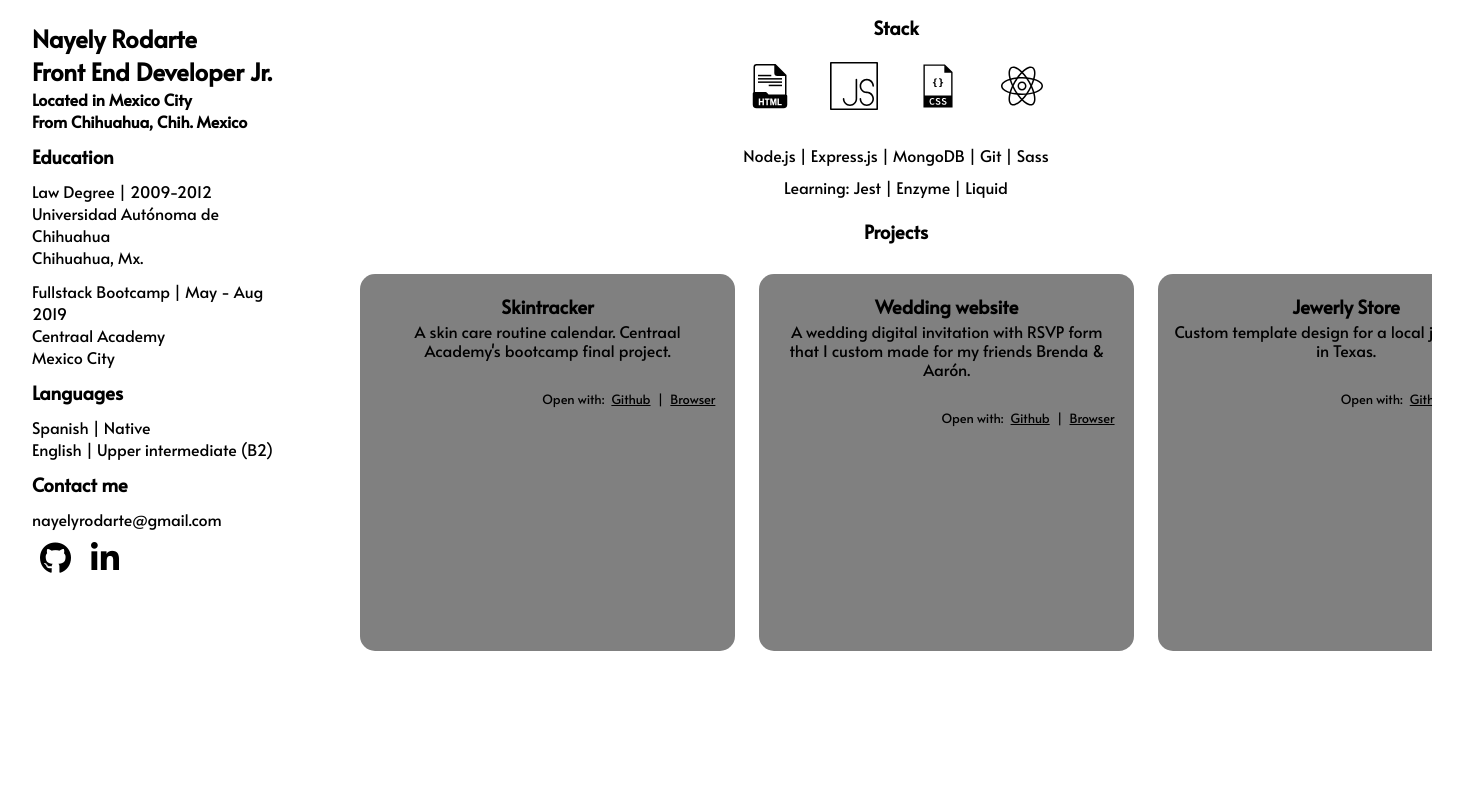
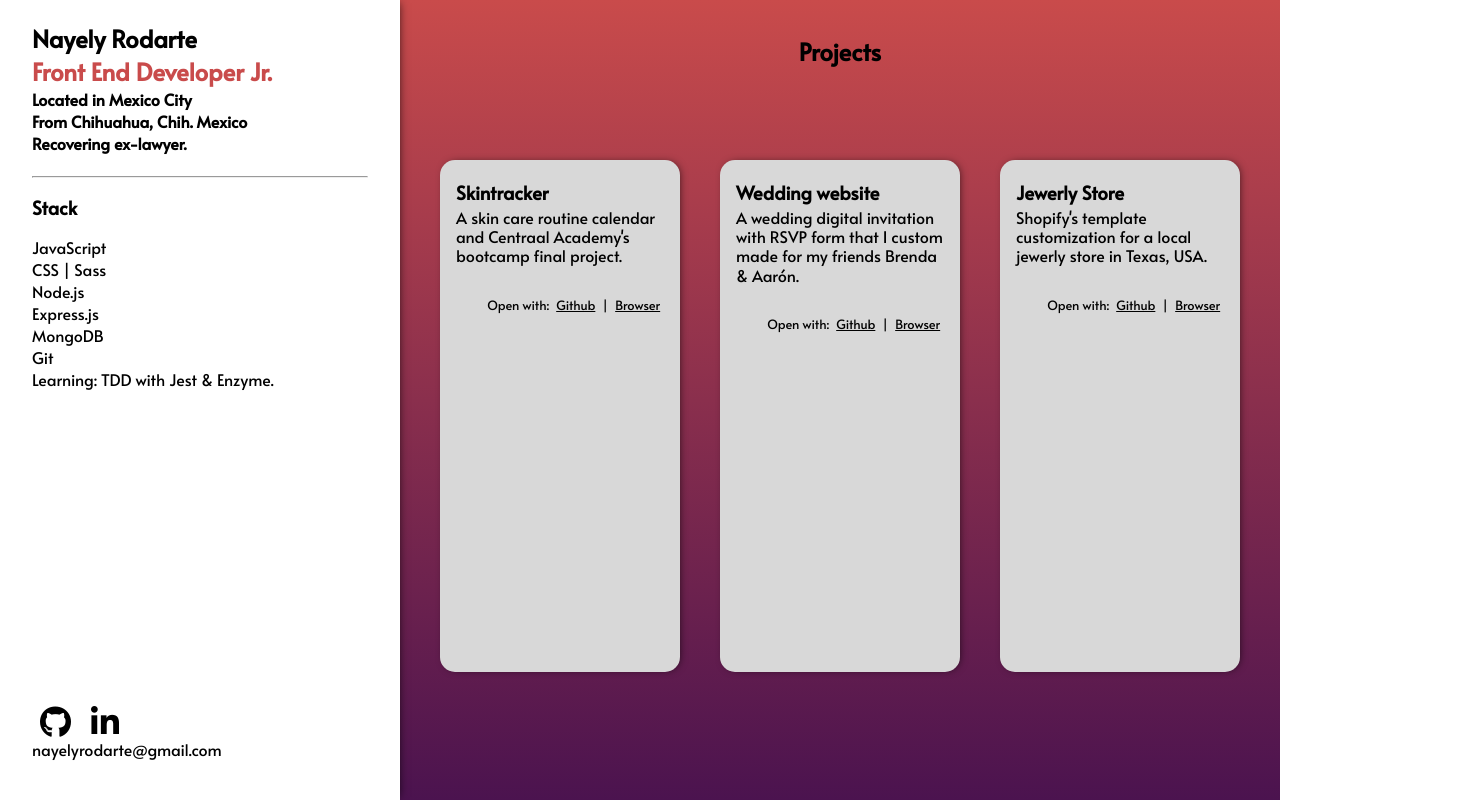
Before and after one commit to nayelyrodarte/portfolio, a plain HTML site: page index.html in a window 1280 px wide. Shown: the whole page, 1472 px wide, since content can reach past the window. Drawn offline with Linux system fonts and the light colour scheme.

Commit message:
Add alternate design with gradient

```diff
--- a/index.html
+++ b/index.html
@@ -1,5 +1,6 @@
 <!DOCTYPE html>
 <html lang="en">
+
 <head>
   <meta charset="UTF-8" />
   <meta name="viewport" content="width=device-width, initial-scale=1.0" />
@@ -10,96 +11,57 @@
 
 <body>
   <section class="left-side-panel">
+    <img src="" alt="" />
     <header>
-        <img src="" alt="" />
       <h1>Nayely Rodarte</h1>
       <h2>Front End Developer Jr.</h2>
       <h4>Located in Mexico City</h4>
       <h4>From Chihuahua, Chih. Mexico</h4>
+      <h4>Recovering ex-lawyer.</h4>
     </header>
 
-      <div class="education">
-        <h3>Education</h3>
-        <div>
-          <p>
-            Law Degree | 2009-2012 <br />
-            Universidad Autónoma de Chihuahua <br />
-            Chihuahua, Mx.
-          </p>
-        </div>
+    <br/>
+    <hr/>
 
     <div>
+      <h3>Stack</h3>
+      <div>
+        <p>JavaScript</p>
+        <p>CSS | Sass</p>
+          <p>Node.js</p>
+          <p>Express.js</p>
+          <p>MongoDB</p>
+           <p>Git</p>
+
         <p>
-            Fullstack Bootcamp | May - Aug 2019 <br />
-            Centraal Academy <br />
-            Mexico City
+          <span>Learning:</span>
+          TDD with Jest & Enzyme.
         </p>
       </div>
     </div>
 
-      <div class="languages">
-        <h3>Languages</h3>
-        <div>
-          <p>Spanish | Native</p>
-          <p>English | Upper intermediate (B2)</p>
-        </div>
-      </div>
-
-      <div class="contact">
-        <h3>Contact me</h3>
-        <div><p>nayelyrodarte@gmail.com</p></div>
-        <a
-          href="https://github.com/nayelyrodarte"
-          target="_blank"
-          alt="github profile"
-          ><i class="fa fa-github fa-2x"></i
-        ></a>
-        <a
-          href="https://www.linkedin.com/in/nayely-rodb"
-          target="_blank"
-          alt="linkedin profile"
-          ><i class="fa fa-linkedin fa-2x"></i
-        ></a>
+      <div class="social-media">
+        <a href="https://github.com/nayelyrodarte" target="_blank" alt="github profile"><i
+            class="fa fa-github fa-2x"></i></a>
+        <a href="https://www.linkedin.com/in/nayely-rodb" target="_blank" alt="linkedin profile"><i
+            class="fa fa-linkedin fa-2x"></i></a>
+            <p>nayelyrodarte@gmail.com</p>
       </div>
   </section>
 
   <section class="right-side-panel">
-      <div class="stack">
-        <h3>Stack</h3>
-        <div>
-          <img src="./img/HTML_logo.svg" alt="HTML_logo" />
-          <img src="./img/JS_logo.svg" alt="Javascript_logo" />
-          <img src="./img/CSS_logo.svg" alt="CSS_logo" />
-          <img src="./img/ReactJs_logo.svg" alt="Reactjs_logo" />
-          <p>
-            <span>Node.js</span> | <span>Express.js</span> |
-            <span>MongoDB</span> | <span>Git</span> |
-            <span>Sass</span>
-          </p>
-          <p>
-            <span>Learning:</span>
-            <span>Jest</span> | <span>Enzyme</span> | Liquid
-          </p>
-        </div>
-      </div>
-
-      <div class="projects">
       <h3>Projects</h3>
       <div class="projects-grid">
         <div class="card">
           <h3>Skintracker</h3>
           <p>
-              A skin care routine calendar. Centraal Academy's bootcamp final
+            A skin care routine calendar and Centraal Academy's bootcamp final
             project.
           </p>
           <img src="" alt="" />
           <p>
             Open with:
-              <a
-                href="https://github.com/nayelyrodarte/skin-tracker"
-                target="_blank"
-                >Github</a
-              >
+            <a href="https://github.com/nayelyrodarte/skin-tracker" target="_blank">Github</a>
             |
             <a href="#" target="_blank">Browser</a>
           </p>
@@ -113,11 +75,7 @@
           <img src="" alt="" />
           <p>
             Open with:
-              <a
-                href="https://github.com/nayelyrodarte/skin-tracker"
-                target="_blank"
-                >Github</a
-              >
+            <a href="https://github.com/nayelyrodarte/skin-tracker" target="_blank">Github</a>
             |
             <a href="#" target="_blank">Browser</a>
           </p>
@@ -125,22 +83,18 @@
         <div class="card">
           <h3>Jewerly Store</h3>
           <p>
-              Custom template design for a local jewerly store in Texas.
+            Shopify's template customization for a local jewerly store in Texas, USA.
           </p>
           <img src="" alt="" />
           <p>
             Open with:
-              <a
-                href="https://github.com/nayelyrodarte/skin-tracker"
-                target="_blank"
-                >Github</a
-              >
+            <a href="https://github.com/nayelyrodarte/skin-tracker" target="_blank">Github</a>
             |
             <a href="#" target="_blank">Browser</a>
           </p>
         </div>
       </div>
-      </div>
   </section>
 </body>
+
 </html>
--- a/styles.css
+++ b/styles.css
@@ -1,40 +1,30 @@
 @import url('https://fonts.googleapis.com/css2?family=Alata&display=swap');
-@import url('https://fonts.googleapis.com/css2?family=Playfair+Display&display=swap');
 
 :root {
-}
-
-/* Chrome/Edge/Safari */
-*::-webkit-scrollbar {
-  width: 12px;
-}
-*::-webkit-scrollbar-track {
-  background: grey;
-}
-
-*::-webkit-scrollbar-thumb {
-  background-color: palevioletred;
-  border-radius: 25px;
-  border: 2px solid palevioletred;
+  --accent-color: #c94b4b;
+  --hover-links-color: #4b134f;
+  --light-gray: rgb(216, 216, 216);
 }
 
 * {
   margin: 0;
   padding: 0;
   scrollbar-width: thin;
-  scrollbar-color: blue orange;
+  scrollbar-color: var(--accent-color) var(--accent-color);
 }
 
 body {
-  text-align: center;
   font-family: 'Alata';
   display: grid;
-  grid-template-columns: 20em 72em;
+  grid-template-columns: 25em 1fr;
+}
+
+h2 {
+  color: var(--accent-color);
 }
 
 img {
-  width: 3em;
-  margin: 0.5em 1em;
+  width: 2.5em;
 }
 
 a {
@@ -47,37 +37,74 @@ i {
 }
 
 i:hover {
-  color: palevioletred;
+  color: var(--hover-links-color);
 }
 
 div {
-  margin: 0.7em 0;
+  margin: 1em 0;
+}
+
+hr {
+  color: var(--light-gray);
 }
 
 .left-side-panel {
+  position: relative;
   text-align: left;
-  margin: 0em 2em;
+  padding: 0 2em;
+  background: white;
+  -webkit-box-shadow: 2px 0px 9px -3px rgba(0, 0, 0, 0.75);
+  -moz-box-shadow: 2px 0px 9px -3px rgba(0, 0, 0, 0.75);
+  box-shadow: 2px 0px 9px -3px rgba(0, 0, 0, 0.75);
+}
+
+.social-media {
+  position: absolute;
+  bottom: 2%;
+  padding: 0.5em 0;
 }
 
 .right-side-panel {
+  height: 100vh;
   line-height: 2em;
+  background: #c94b4b; /* fallback for old browsers */
+  background: -webkit-linear-gradient(
+    to top,
+    #4b134f,
+    #c94b4b
+  ); /* Chrome 10-25, Safari 5.1-6 */
+  background: linear-gradient(
+    to top,
+    #4b134f,
+    #c94b4b
+  ); /* W3C, IE 10+/ Edge, Firefox 16+, Chrome 26+, Opera 12+, Safari 7+ */
+}
+
+.right-side-panel > h3 {
+  text-align: center;
+  font-size: 1.5em;
+  padding: 1.5em;
 }
 
 .projects-grid {
-  overflow-x: scroll;
-  margin: 1em 2.5em;
+  margin: 2.5em;
   display: grid;
-  gap: 1.5em;
+  gap: 1em;
   justify-content: space-between;
-  grid-template-columns: repeat(3, 35%);
+  grid-template-columns: repeat(3, 30%);
   grid-template-rows: 1fr;
-  height: 25em;
 }
 
 .card {
   border-radius: 15px;
-  background-color: gray;
+  background-color: rgb(216, 216, 216);
   padding: 1em;
+  text-align: left;
+  height: 30em;
+
+  -webkit-box-shadow: 2px 0px 9px -3px rgba(0, 0, 0, 0.75);
+  -moz-box-shadow: 2px 0px 9px -3px rgba(0, 0, 0, 0.75);
+  box-shadow: 2px 0px 9px -3px rgba(0, 0, 0, 0.75);
 }
 
 .card p {
@@ -94,5 +121,5 @@ div {
 }
 
 .card > p:nth-child(4) a:hover {
-  color: rebeccapurple;
+  color: var(--hover-links-color);
 }
```
Lines whose indentation alone changed are shown as unchanged.
